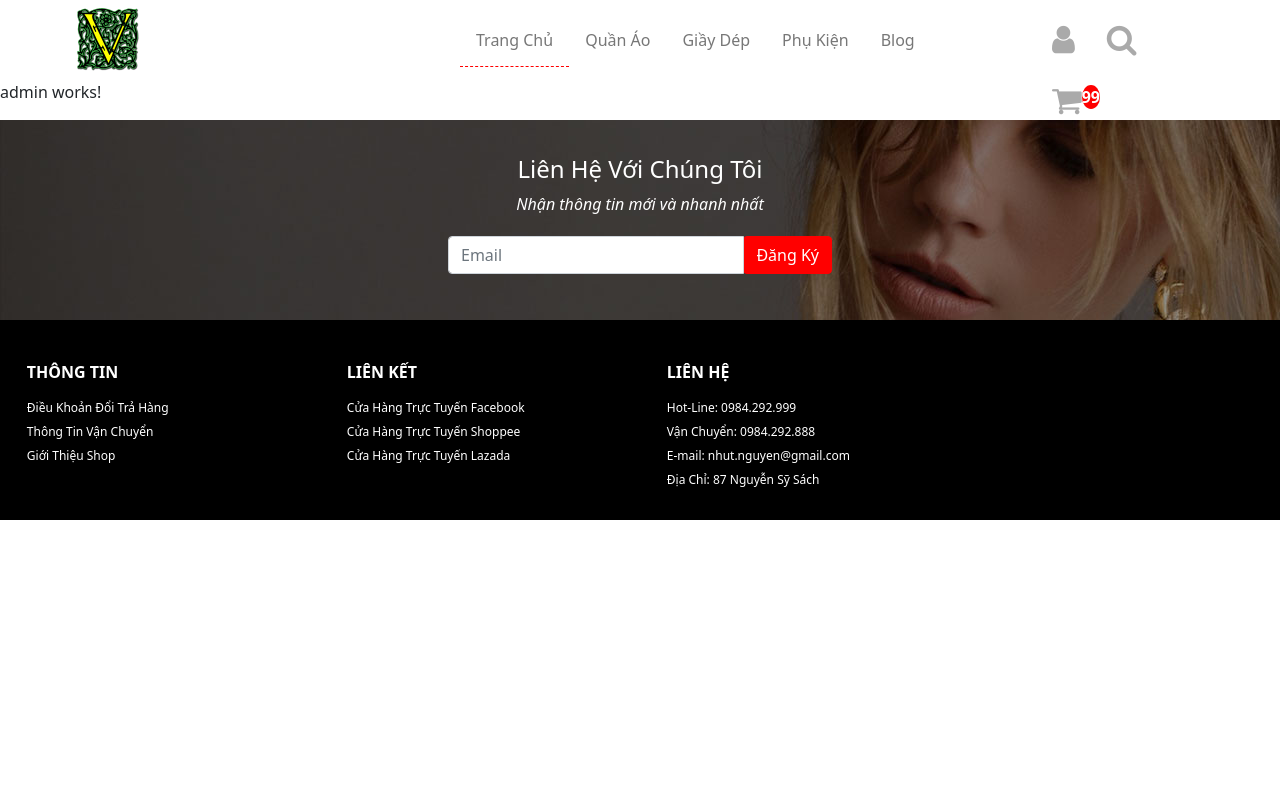
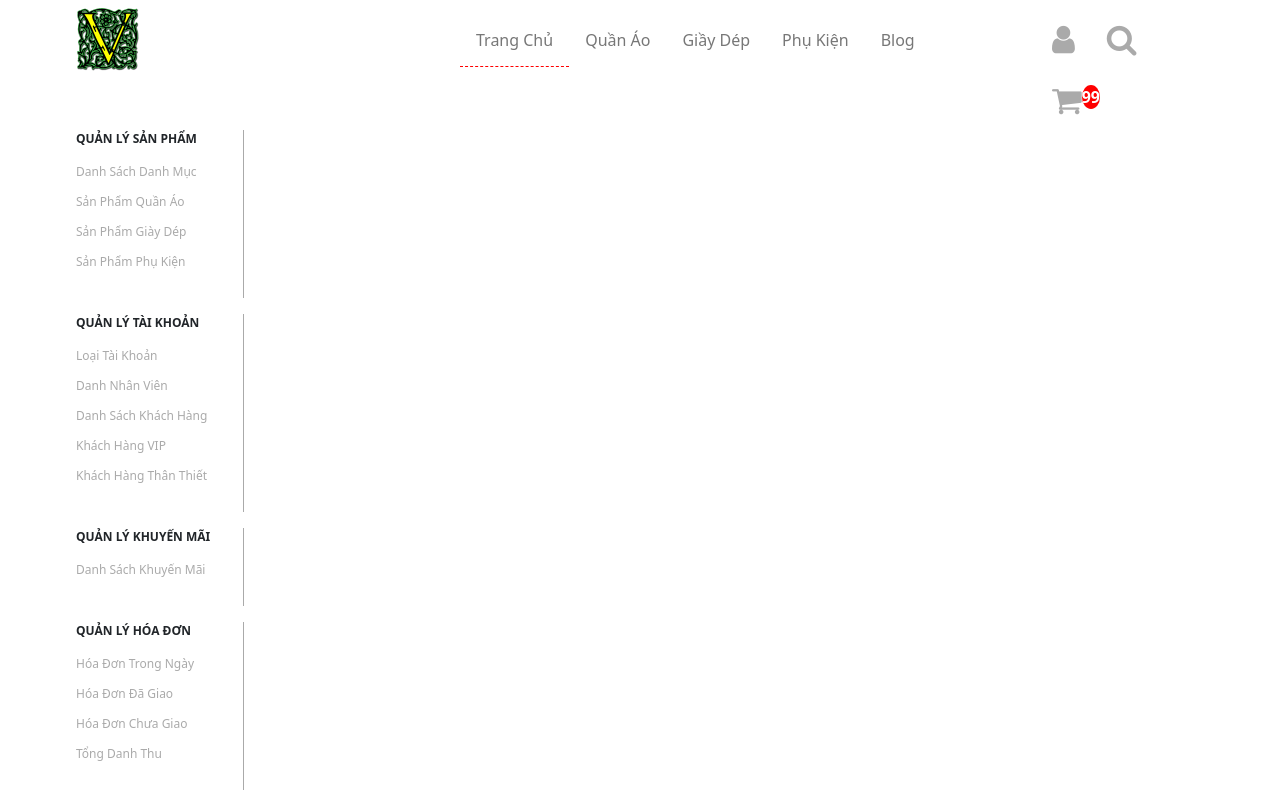
Before and after one commit to caominhnhut/fashion-fe, an Angular app: page /admin in a window 1280 px wide. Shown: the top 800 px of the page. Built offline with nearby package versions, Linux system fonts and the light colour scheme.

Commit message:
[fe-0005] Design admin sidebar

```diff
--- a/src/app/app.module.ts
+++ b/src/app/app.module.ts
@@ -16,6 +16,8 @@ import { SearchingComponent } from './components/searching/searching.component';
 import { AuthenticationComponent } from './components/authentication/authentication.component';
 import { AdminComponent } from './components/admin/admin.component';
 import { AccountRegisterComponent } from './components/account-register/account-register.component';
+import { AdminSidebarComponent } from './components/admin/admin-sidebar/admin-sidebar.component';
+import { AdminConsoleComponent } from './components/admin/admin-console/admin-console.component';
 
 @NgModule({
   declarations: [
@@ -32,7 +34,9 @@ import { AccountRegisterComponent } from './components/account-register/account-
     SearchingComponent,
     AuthenticationComponent,
     AdminComponent,
-    AccountRegisterComponent
+    AccountRegisterComponent,
+    AdminSidebarComponent,
+    AdminConsoleComponent
   ],
   imports: [
     BrowserModule,
--- /dev/null
+++ b/src/app/components/admin/admin-console/admin-console.component.html
@@ -0,0 +1 @@
+<p>admin-console works!</p>
--- /dev/null
+++ b/src/app/components/admin/admin-console/admin-console.component.ts
@@ -0,0 +1,15 @@
+import { Component, OnInit } from '@angular/core';
+
+@Component({
+  selector: 'app-admin-console',
+  templateUrl: './admin-console.component.html',
+  styleUrls: ['./admin-console.component.css']
+})
+export class AdminConsoleComponent implements OnInit {
+
+  constructor() { }
+
+  ngOnInit(): void {
+  }
+
+}
--- /dev/null
+++ b/src/app/components/admin/admin-sidebar/admin-sidebar.component.css
@@ -0,0 +1,23 @@
+a {
+    text-decoration: none;
+    color: #aaaaaa;
+}
+
+a:hover {
+    color: red;
+}
+
+.category {
+    border-right: 1px solid #aaaaaa;
+    font-size: 12px;
+}
+
+.category ul {
+    list-style-type: none;
+    text-align: left;
+    padding: 15px 0px;
+}
+
+.category ul li {
+    height: 30px;
+}
--- /dev/null
+++ b/src/app/components/admin/admin-sidebar/admin-sidebar.component.html
@@ -0,0 +1,34 @@
+<div class="category">
+    <b>QUẢN LÝ SẢN PHẨM</b>
+    <ul>
+        <li><a [routerLink]="1">Danh Sách Danh Mục</a></li>
+        <li><a [routerLink]="1">Sản Phẩm Quần Áo</a></li>
+        <li><a [routerLink]="1">Sản Phẩm Giày Dép</a></li>
+        <li><a [routerLink]="1">Sản Phẩm Phụ Kiện</a></li>
+    </ul>
+</div>
+<div class="category">
+    <b>QUẢN LÝ TÀI KHOẢN</b>
+    <ul>
+        <li><a [routerLink]="1">Loại Tài Khoản</a></li>
+        <li><a [routerLink]="1">Danh Nhân Viên</a></li>
+        <li><a [routerLink]="1">Danh Sách Khách Hàng</a></li>
+        <li><a [routerLink]="1">Khách Hàng VIP</a></li>
+        <li><a [routerLink]="1">Khách Hàng Thân Thiết</a></li>
+    </ul>
+</div>
+<div class="category">
+    <b>QUẢN LÝ KHUYẾN MÃI</b>
+    <ul>
+        <li><a [routerLink]="1">Danh Sách Khuyến Mãi</a></li>
+    </ul>
+</div>
+<div class="category">
+    <b>QUẢN LÝ HÓA ĐƠN</b>
+    <ul>
+        <li><a [routerLink]="1">Hóa Đơn Trong Ngày</a></li>
+        <li><a [routerLink]="1">Hóa Đơn Đã Giao</a></li>
+        <li><a [routerLink]="1">Hóa Đơn Chưa Giao</a></li>
+        <li><a [routerLink]="1">Tổng Danh Thu</a></li>
+    </ul>
+</div>
--- /dev/null
+++ b/src/app/components/admin/admin-sidebar/admin-sidebar.component.ts
@@ -0,0 +1,15 @@
+import { Component, OnInit } from '@angular/core';
+
+@Component({
+  selector: 'app-admin-sidebar',
+  templateUrl: './admin-sidebar.component.html',
+  styleUrls: ['./admin-sidebar.component.css']
+})
+export class AdminSidebarComponent implements OnInit {
+
+  constructor() { }
+
+  ngOnInit(): void {
+  }
+
+}
--- a/src/app/components/admin/admin.component.css
+++ b/src/app/components/admin/admin.component.css
@@ -0,0 +1,5 @@
+.admin {
+    width: 90%;
+    margin: 0 auto;
+    margin-top: 50px;
+}
--- a/src/app/components/admin/admin.component.html
+++ b/src/app/components/admin/admin.component.html
@@ -1 +1,8 @@
-<p>admin works!</p>
+<div class="row admin">
+    <div class="col-md-2">
+        <app-admin-sidebar></app-admin-sidebar>
+    </div>
+    <div class="col-md-10">
+        <router-outlet></router-outlet>
+    </div>
+</div>
```
Also changed, not shown: src/app/app-routing.module.ts (+6 -1 lines), src/app/components/admin/admin-console/admin-console.component.css (added), 2 other files (tests, documents, lock files or other folders).
